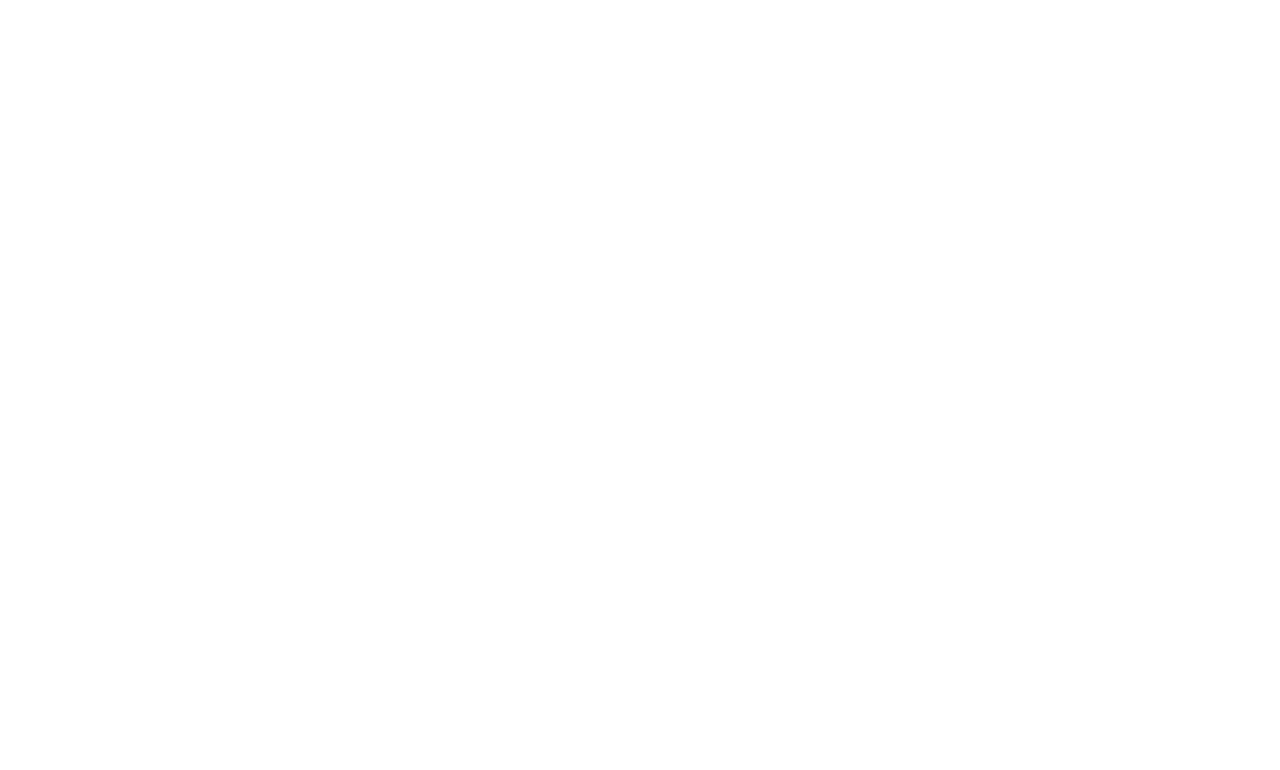
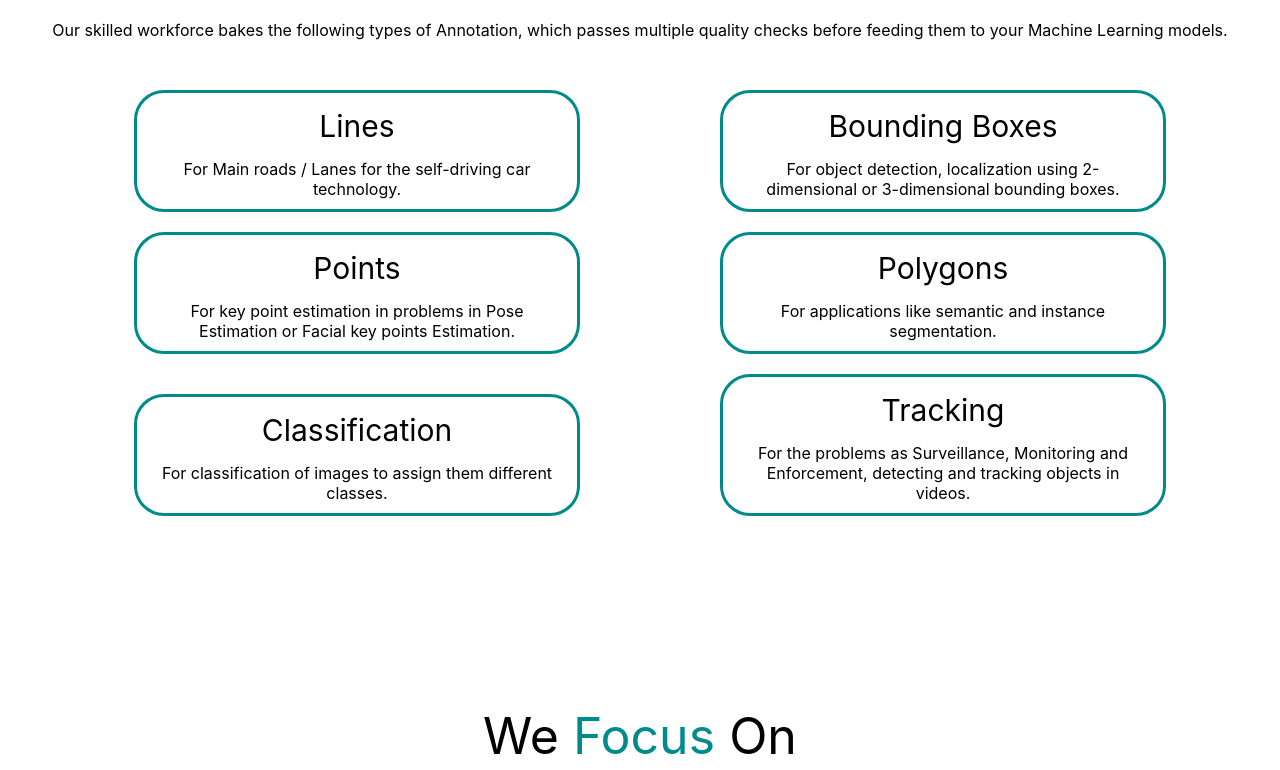
Before and after one commit to D3nii/React-Projects, a React (Create React App) app in the folder prox/: page / in a window 1280 px wide. Shown: the part 770-1540 px from the top of the page. Before the commit the page ends 800 px from the top, so only its background shows below. Built offline with nearby package versions, Linux system fonts and the light colour scheme.

Commit message:
Update App.js

```diff
--- a/prox/src/App.js
+++ b/prox/src/App.js
@@ -4,6 +4,8 @@
 import NavBar from "./Components/NavBar";
 
 import Page1 from "./Components/Page1";
+import Page2 from "./Components/Page2";
+import Page3 from "./Components/Page3";
 
 import Footer from "./Components/Footer";
 
@@ -27,6 +29,50 @@
       <br />
       <br />
       <br />
+      <br />
+      <br />
+      <br />
+      <br />
+
+      <Page2 />
+
+      <br />
+      <br />
+      <br />
+      <br />
+      <br />
+      <br />
+      <br />
+      <br />
+      <br />
+      <br />
+      <br />
+      <br />
+      <br />
+      <br />
+      <br />
+      <br />
+      <br />
+
+      <Page3 />
+
+      <br />
+      <br />
+      <br />
+      <br />
+      <br />
+      <br />
+      <br />
+      <br />
+      <br />
+      <br />
+      <br />
+      <br />
+      <br />
+      <br />
+      <br />
+      <br />
+      <br />
 
       <Footer />
     </div>
```
